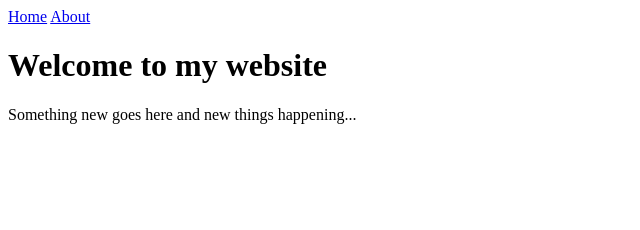
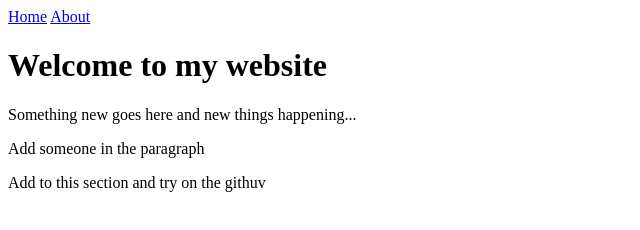
Before and after one commit to m-usama-dev/test-project, a plain HTML site: page index.html in a window 1280 px wide. Shown: the whole page, without its empty margins (0-640 px from the left). Drawn offline with Linux system fonts and the light colour scheme.

Commit message:
add new paragraph

```diff
--- a/index.html
+++ b/index.html
@@ -12,6 +12,8 @@
     <a href="about.html">About</a>
     <h1>Welcome to my website</h1>
     <p>Something new goes here and new things happening...</p>
+    <p>Add someone in the paragraph</p>
+    <p>Add to this section and try on the githuv</p>
 </body>
 
 </html>
```
